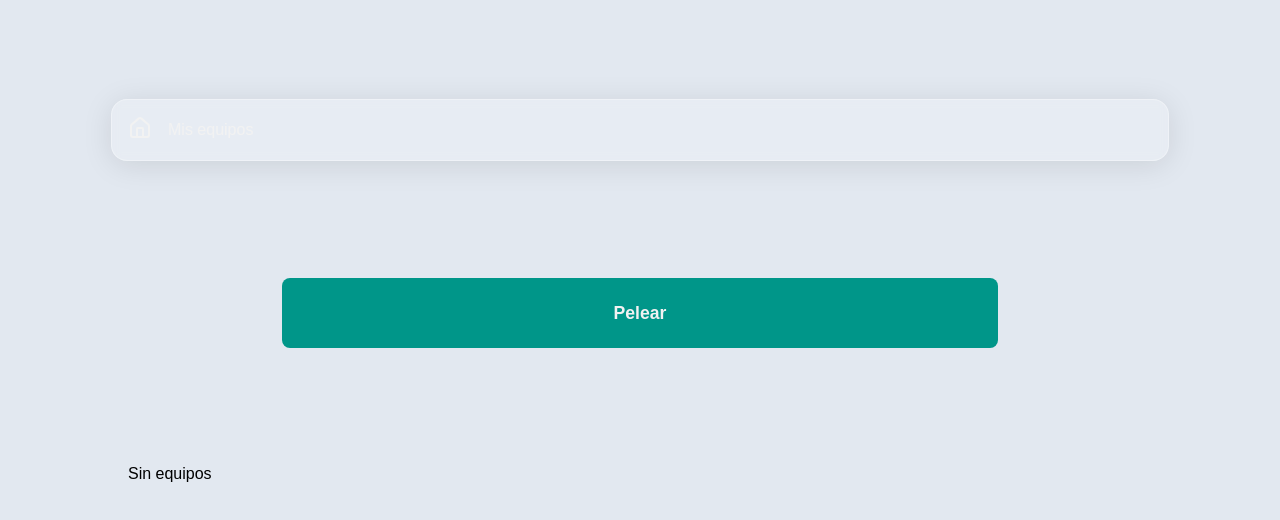
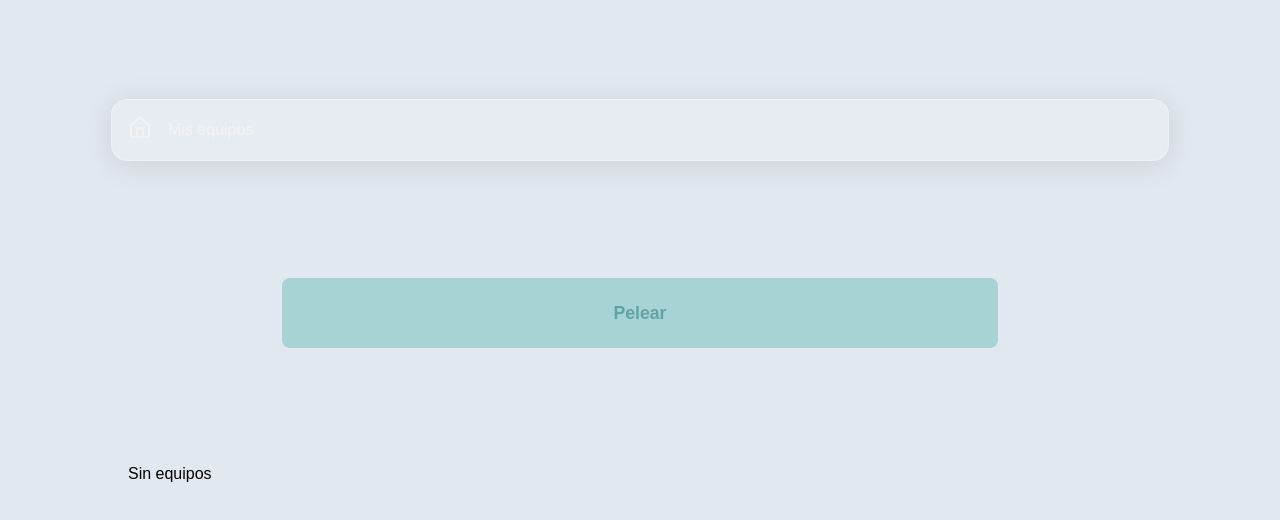
Before and after one commit to Adr1Est/pokemon-battle-simulator, a React (Vite) app: page /teams in a window 1280 px wide. Shown: the top 520 px of the page. Built offline with nearby package versions, Linux system fonts and the light colour scheme; what @dnd-kit/react would draw is missing.

Commit message:
select teams

```diff
--- a/src/components/TeamsPage/TeamCard.jsx
+++ b/src/components/TeamsPage/TeamCard.jsx
@@ -4,8 +4,9 @@ import { Trash2, Shuffle, Swords } from "lucide-react"
 import { useState } from "react"
 import { useDroppable } from "@dnd-kit/react"
 import SinglePokemonCard from "./SinglePokemonCard"
+import { HandFist, X } from "lucide-react"
 
-export default function TeamCard({ id, index, team }) {
+export default function TeamCard({ id, index, team, isSelected, onSelect }) {
   const [isSecondChance, setIsSecondChance] = useState(false)
   const deleteTeam = usePokemonTeams((state) => state.deleteTeam)
   const shuffleTeam = usePokemonTeams((state) => state.shuffleTeam)
@@ -45,9 +46,17 @@ export default function TeamCard({ id, index, team }) {
             </button>
           </div>
         </div>
-        <button className={classes.trashBtn} onClick={handleDeleteTeam}>
-          {isSecondChance ? "¿Estás seguro?" : <Trash2 />}
-        </button>
+        <div>
+          <button className={classes.trashBtn} onClick={handleDeleteTeam}>
+            {isSecondChance ? "¿Estás seguro?" : <Trash2 />}
+          </button>
+          <button
+              className={`${classes.selectBtn} ${isSelected ? classes.active : ""}`}
+              onClick={() => onSelect(id)}
+            >
+              {isSelected ? <X /> : <HandFist />}
+            </button>
+        </div>
       </div>
     </div>
   )
--- a/src/components/TeamsPage/TeamCard.module.css
+++ b/src/components/TeamsPage/TeamCard.module.css
@@ -53,6 +53,24 @@ h2{
   }
 }
 
+.selectBtn{
+  border: 0;
+  width: 100px;
+  background-color: #104e64;
+  color: var(--darkText);
+  border-radius: 0.5rem;
+  padding: 0;
+  cursor: pointer;
+  height: 30px;
+  &&:hover{
+    background-color: #00b8db;
+  }
+}
+
+.active{
+  background-color: #00b8db;
+}
+
 .shuffleBtn{
   border: 0;
   background-color: #ad46ff;
--- a/src/pages/TeamsPage.jsx
+++ b/src/pages/TeamsPage.jsx
@@ -1,3 +1,4 @@
+import { useState } from "react"
 import TeamCard from "@/components/TeamsPage/TeamCard"
 import classes from "@/pages/TeamsPage.module.css"
 import { usePokemonTeams } from "@/store"
@@ -6,6 +7,15 @@ import { DragDropProvider } from "@dnd-kit/react"
 export default function TeamsPage() {
   const teams = usePokemonTeams((state) => state.teams)
   const reorderPokemon = usePokemonTeams((state) => state.reorderPokemon)
+  const [selectedTeams, setSelectedTeams] = useState([])
+
+  const handleSelectTeam = (teamId) => {
+    setSelectedTeams((prev) => {
+      if(prev.includes(teamId)) return prev.filter((id) => id !== teamId)
+      if(prev.length === 2) return prev
+      return [...prev, teamId]
+    })
+  }
 
   const handleDragEnd = (event) => {
     const { source, target } = event.operation
@@ -30,7 +40,13 @@ export default function TeamsPage() {
   return (
     <div className={classes.mainContainer}>
       <div className={classes.btnGroup}>
-        <button className={classes.fightBtn}>Pelear</button>
+        <button
+          className={classes.fightBtn}
+          disabled={selectedTeams.length !== 2}
+          onClick={() => console.log(selectedTeams)}
+        >
+          Pelear
+        </button>
       </div>
       <DragDropProvider onDragEnd={handleDragEnd}>
         {
@@ -42,6 +58,8 @@ export default function TeamsPage() {
                     id={t.id}
                     index={i}
                     team={t.team}
+                    isSelected={selectedTeams.includes(t.id)}
+                    onSelect={handleSelectTeam}
                   />
                 ))
               )
--- a/src/pages/TeamsPage.module.css
+++ b/src/pages/TeamsPage.module.css
@@ -37,4 +37,8 @@
     background-color: #009689;
     color: #02665e;
   }
+  &&:disabled{
+    background-color: #00968942;
+    color: #02665e6e;
+  }
 }
```
